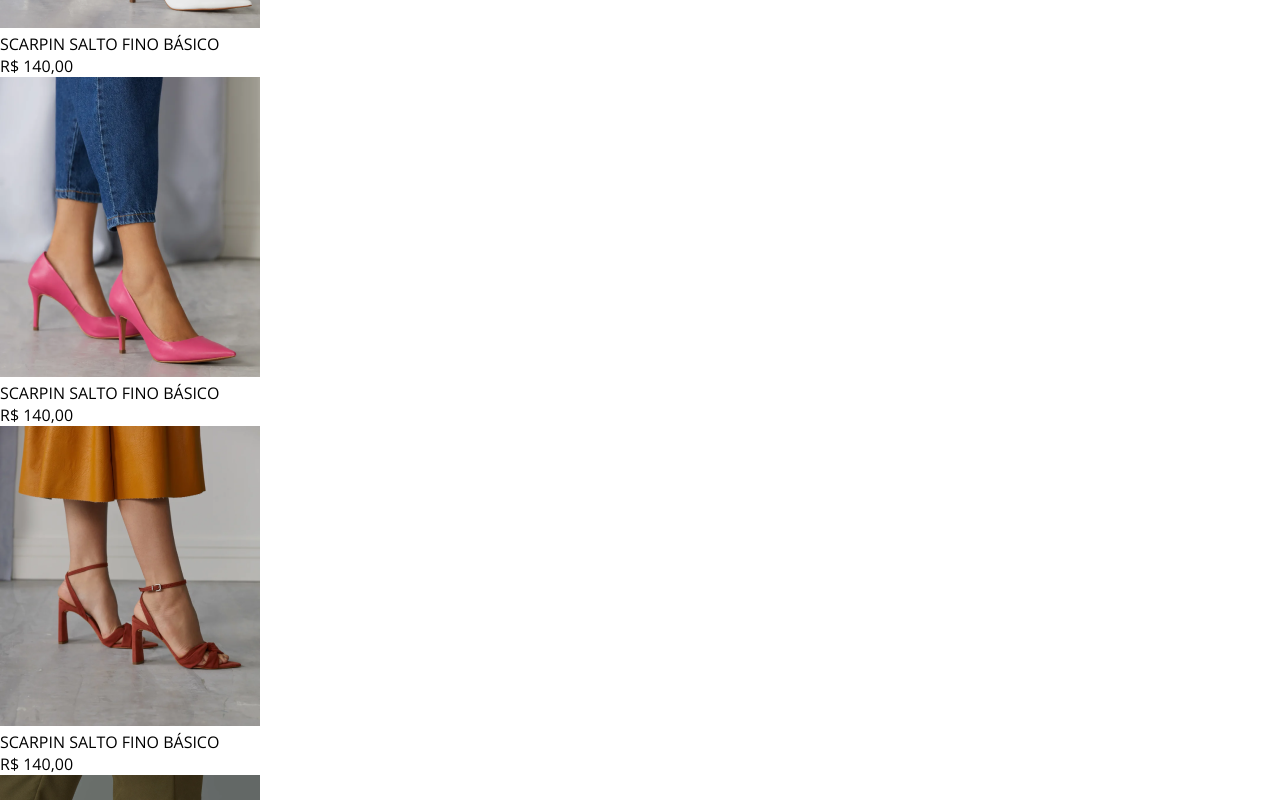
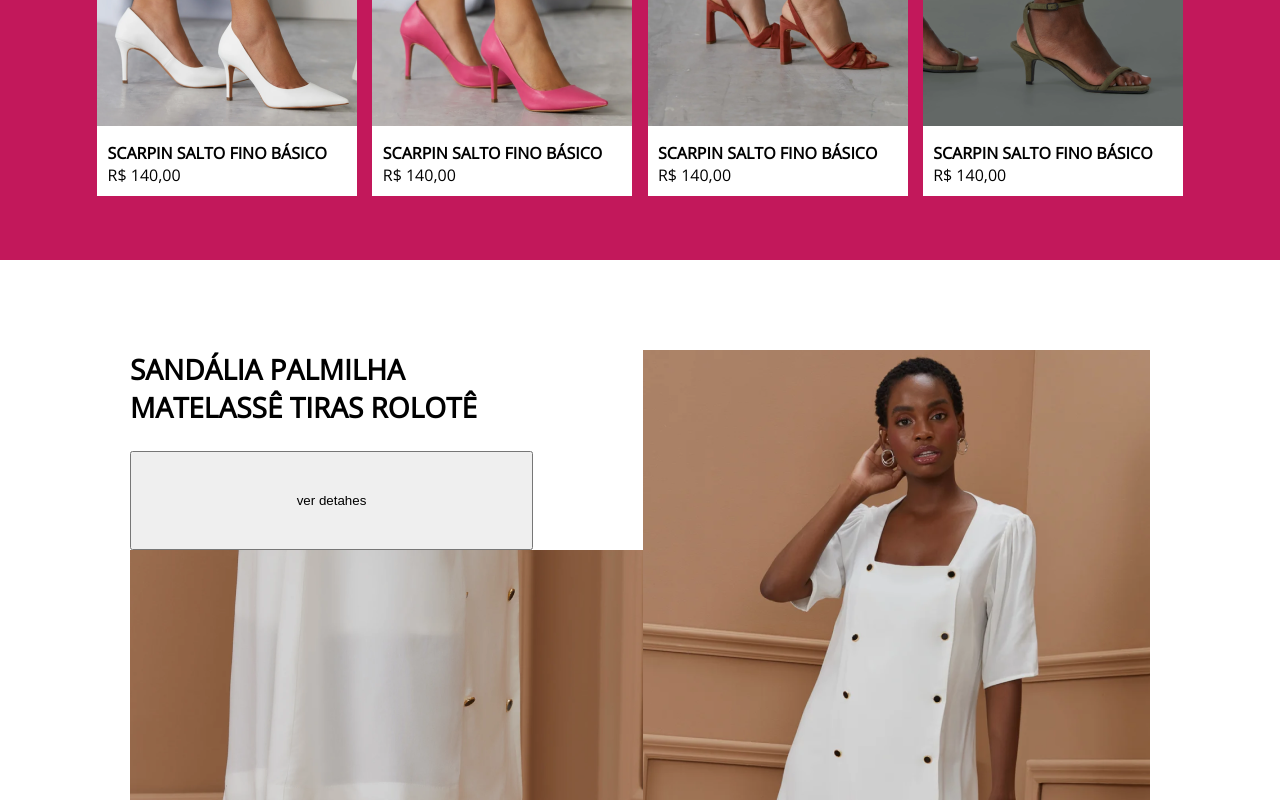
Before and after one commit to marquesaline/shoes-store, a plain HTML site: page index.html in a window 1280 px wide. Shown: the part 1580-2380 px from the top of the page. Drawn offline with nearby package versions, Linux system fonts and the light colour scheme.

Commit message:
ajustes no css nas sections sapatos e sandalias

```diff
--- a/index.html
+++ b/index.html
@@ -37,48 +37,50 @@
             </div>
         </section>
         <section class="sectionSapatos">
-            <p>30% OFF</p>
-            <div>
+            <p id="p30">30% OFF</p>
+            <div class="divSapatos">
                 <div class="sapatos">
                     <img src="img/ShoesStore-Images/shoes1.png" alt="">
                     <div class="descricaoSapatos">
-                        <p>SCARPIN SALTO FINO BÁSICO</p>
+                        <p class="descricaoTitulo">SCARPIN SALTO FINO BÁSICO</p>
                         <p>R$ 140,00</p>
                     </div>
                 </div>
                 <div class="sapatos">
                     <img src="img/ShoesStore-Images/shoes2.png" alt="">
                     <div class="descricaoSapatos">
-                        <p>SCARPIN SALTO FINO BÁSICO</p>
+                        <p class="descricaoTitulo">SCARPIN SALTO FINO BÁSICO</p>
                         <p>R$ 140,00</p>
                     </div>
                 </div>
                 <div class="sapatos">
                     <img src="img/ShoesStore-Images/shoes3.png" alt="">
                     <div class="descricaoSapatos">
-                        <p>SCARPIN SALTO FINO BÁSICO</p>
+                        <p class="descricaoTitulo">SCARPIN SALTO FINO BÁSICO</p>
                         <p>R$ 140,00</p>
                     </div>
                 </div>
                 <div class="sapatos">
                     <img src="img/ShoesStore-Images/shoes4.png" alt="">
                     <div class="descricaoSapatos">
-                        <p>SCARPIN SALTO FINO BÁSICO</p>
+                        <p class="descricaoTitulo">SCARPIN SALTO FINO BÁSICO</p>
                         <p>R$ 140,00</p>
                     </div>
                 </div>
 
             </div>
         </section>
-        <section>
-            <div>
-                <div>
-                    <p>SANDÁLIA PALMILHA</p>
-                    <p>MATELASSÊ TIRAS ROLOTÊ</p>
-                    <button>ver detahes</button>
+        <section class="sectionSandalias">
+            <div class="divSandalias">
+                <div class="sandaliaColuna1">
+                    <span>
+                        <p>SANDÁLIA PALMILHA</p>
+                        <p>MATELASSÊ TIRAS ROLOTÊ</p>
+                    </span>
+                    <button id="buttonDetalhes">ver detahes</button>
                     <img src="img/ShoesStore-Images/photoshoot-3.png" alt="">
                 </div>
-                <div>
+                <div class="sandaliaColuna2">
                     <img src="img/ShoesStore-Images/photoshoot-4.png" alt="">
                 </div>
             </div>
--- a/style.css
+++ b/style.css
@@ -1,8 +1,3 @@
-.root {
-    --cor-primaria: #FFF;
-    --cor-secundaria: #C2185B;
-
-}
 *{
     box-sizing: border-box;
     margin: 0;
@@ -23,7 +18,6 @@ header {
     padding-left: 3%;
     padding-right: 3%;
 }
-
 #logoHeader {
     width: 150px;
     height: auto;
@@ -75,3 +69,55 @@ nav a {
 #estiloImg2 {
     margin-left: 2%;
 }
+.sectionSapatos {
+    background-color: #C2185B;
+    padding-top: 3%;
+    padding-bottom: 5%;
+}
+#p30 {
+    font-size: 32px;
+    color: #FFF;
+    font-weight: 600;
+    text-align: center;
+    padding-bottom: 3%;
+}
+.divSapatos {
+    display: flex;
+    justify-content: space-around;
+    padding-left: 7%;
+    padding-right: 7%;
+}
+.sapatos{
+    background-color: #FFF;
+}
+.descricaoSapatos {
+    padding: 4%;
+    font-size: 16px;
+}
+.descricaoTitulo {
+    font-weight: bold;
+}
+.sectionSandalias {
+    padding-top: 7%;
+}
+.divSandalias {
+    display: flex;
+    justify-content: center;
+    flex-wrap: wrap;
+}
+.divSandalias p {
+    font-size: 28px;
+    font-weight: bold;
+
+}
+.sandaliaColuna1 {
+    display: flex;
+    flex-direction: column;
+}
+.sandaliaColuna1 span {
+    padding-bottom: 5%;
+}
+#buttonDetalhes {
+    width: 403px;
+    height: 99px;
+}
```
